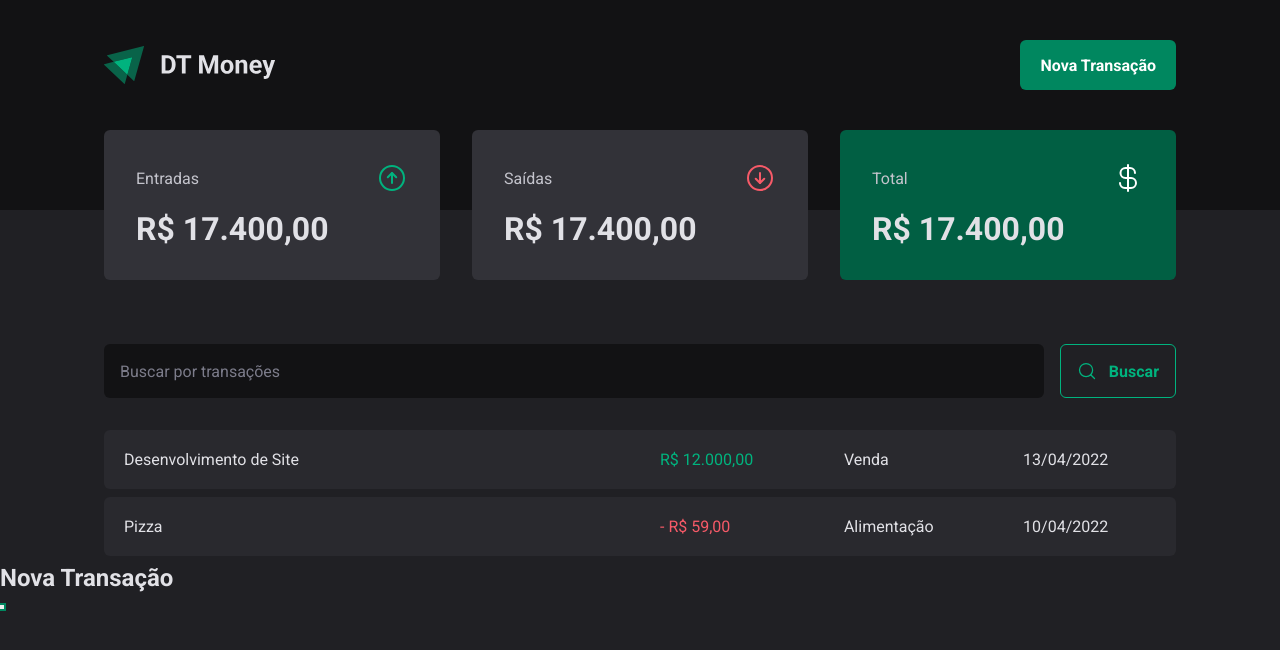
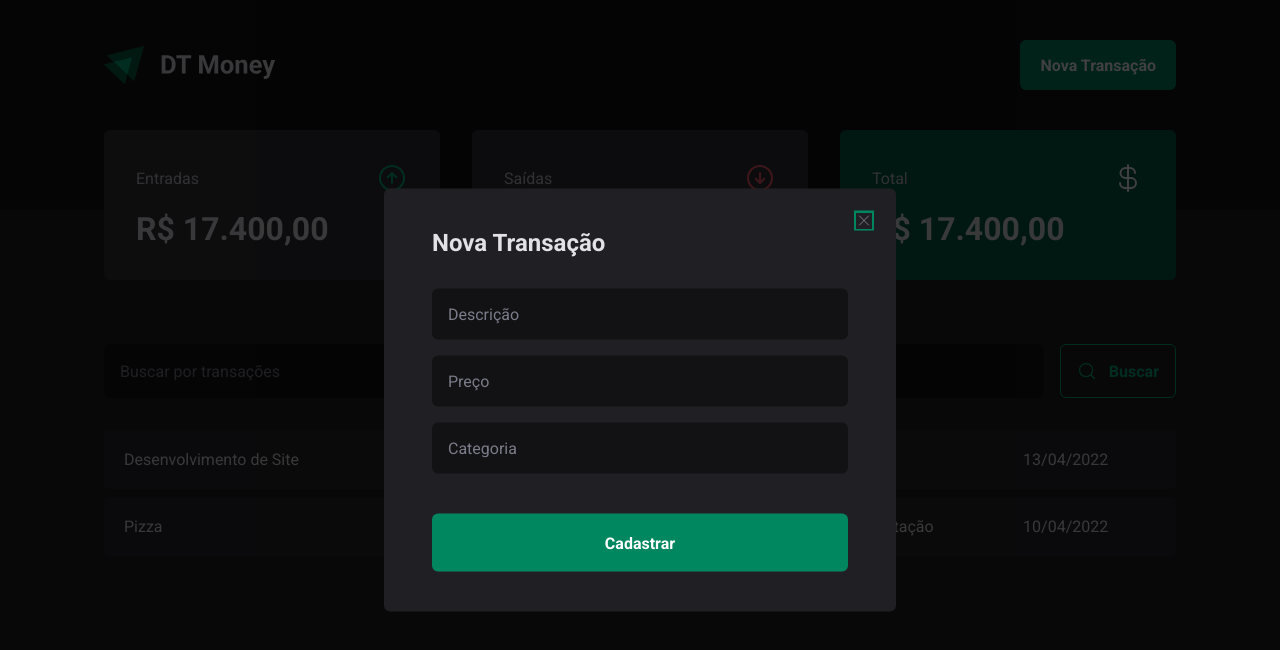
Before and after one commit to leoziondev/ignite-2022-dt-money, a React (Vite) app: page / in a window 1280 px wide. Both pictures are taken after a click on the button "Nova Transação". Shown: the top 650 px of the page. Built offline with nearby package versions, Linux system fonts and the light colour scheme.

Commit message:
create and design transaction modal

```diff
--- a/src/components/Header/index.tsx
+++ b/src/components/Header/index.tsx
@@ -1,6 +1,8 @@
 import * as Dialog from '@radix-ui/react-dialog'
+
+import { NewTransactionModal } from '../NewTransactionModal';
+
 import { HeaderContainer, HeaderContent, NewTransactionButton } from './styles';
-
 import logoImg from '../../assets/logo.svg'
 
 export function Header() {
@@ -14,15 +16,7 @@ export function Header() {
             <NewTransactionButton>Nova Transação</NewTransactionButton>
           </Dialog.Trigger>
 
-          <Dialog.Portal>
-            <Dialog.Overlay />
-
-            <Dialog.Content>
-              <Dialog.Title>Nova Transação</Dialog.Title>
-
-              <Dialog.Close />
-            </Dialog.Content>
-          </Dialog.Portal>
+          <NewTransactionModal />
         </Dialog.Root>
       </HeaderContent>
     </HeaderContainer>
--- /dev/null
+++ b/src/components/NewTransactionModal/index.tsx
@@ -0,0 +1,30 @@
+import * as Dialog from '@radix-ui/react-dialog'
+
+import { X } from 'phosphor-react'
+import { CloseButton, Content, Overlay } from './styles'
+
+export function NewTransactionModal() {
+  return (
+    <Dialog.Portal>
+      <Overlay />
+
+      <Content>
+        <Dialog.Title>Nova Transação</Dialog.Title>
+        <CloseButton>
+          <X />
+        </CloseButton>
+
+        <form>
+          <input type="text" placeholder="Descrição" required />
+          <input type="number" placeholder="Preço" required />
+          <input type="text" placeholder="Categoria" required />
+
+          <button type="submit">
+            Cadastrar
+          </button>
+        </form>
+
+      </Content>
+    </Dialog.Portal>
+  )
+}
--- /dev/null
+++ b/src/components/NewTransactionModal/styles.ts
@@ -0,0 +1,70 @@
+import styled from "styled-components";
+import * as Dialog from '@radix-ui/react-dialog'
+
+export const Overlay = styled(Dialog.Overlay)`
+  position: fixed;
+  width: 100vw;
+  height: 100vh;
+  inset: 0;
+  background: rgba(0, 0, 0, 0.75)
+`
+
+export const Content = styled(Dialog.Content)`
+  min-width: 32rem;
+  border-radius: 6px;
+  padding: 2.5rem 3rem;
+  background: ${props => props.theme['gray-800']};
+
+  position: fixed;
+  top: 50%;
+  left: 50%;
+  transform: translate(-50%, -50%);
+
+  form {
+    margin-top: 2rem;
+
+    display: flex;
+    flex-direction: column;
+    gap: 1rem;
+
+    input {
+      border-radius: 6px;
+      border: 0;
+      background: ${props => props.theme['gray-900']};
+      color: ${props => props.theme['gray-300']};
+      padding: 1rem;
+
+      &::placeholder {
+        color: ${props => props.theme['gray-500']};
+      }
+    }
+
+    button[type="submit"] {
+      height: 58px;
+      border: 0;
+      background: ${props => props.theme['green-500']};
+      color: ${props => props.theme.white};
+      font-weight: bold;
+      padding: 0 1.25rem;
+      border-radius: 6px;
+      margin-top: 1.5rem;
+      cursor: pointer;
+
+      &:hover {
+        background: ${props => props.theme['green-700']};
+        transition: background-color 0.2s;
+      }
+    }
+  }
+`
+
+export const CloseButton = styled(Dialog.Close)`
+  position: absolute;
+  background: transparent;
+  border: 0;
+  top: 1.5rem;
+  right: 1.5rem;
+  line-height: 0;
+  cursor: pointer;
+  color: ${props => props.theme['gray-500']};
+`
```
